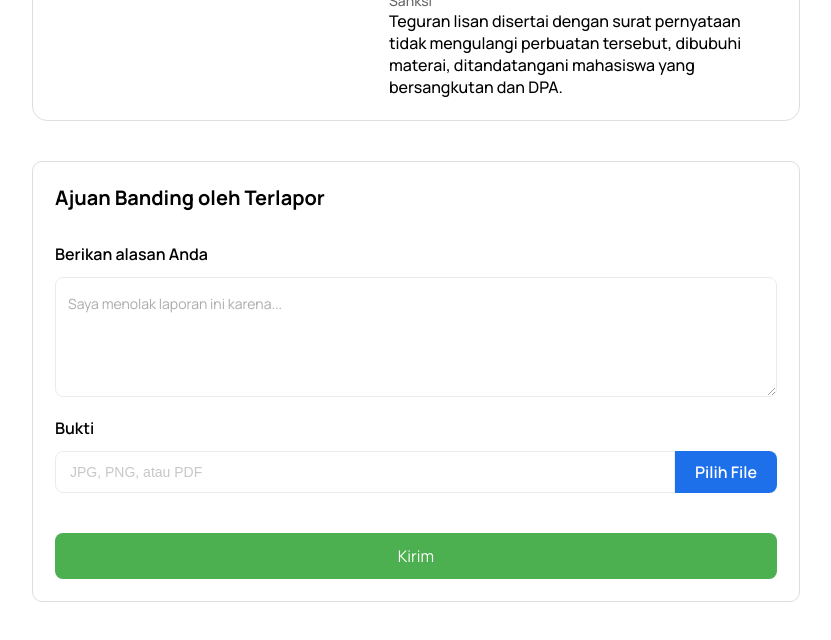
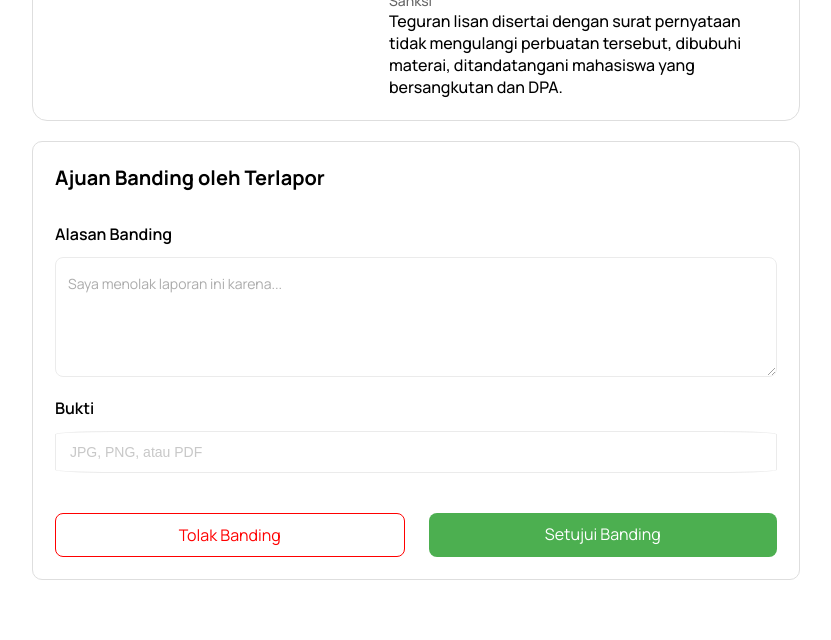
Before and after one commit to irsyaddani/slicing-tatib, a plain HTML site: page Web Tatib/Page Admin/detail_pelaporan_admin/detail_pelaporan_admin.html in a window 1280 px wide. Shown: the part 526-1166 px from the top of the page, without its empty margins (224-1055 px from the left). Drawn offline with Linux system fonts and the light colour scheme.

Commit message:
verif banding - admin

```diff
--- a/Web Tatib/Page Admin/detail_pelaporan_admin/detail_pelaporan_admin.html
+++ b/Web Tatib/Page Admin/detail_pelaporan_admin/detail_pelaporan_admin.html
@@ -115,19 +115,12 @@
 
             <!-- INI AJUAN BANDING OLEH TERLAPOR -->
             <div class="ajuan-banding">
-                <!-- <div class="title" style="font-size: 20px; font-weight: 800;">
-                            Ajukan Banding
-                        </div> -->
                 <div class="title-row">
                     Ajuan Banding oleh Terlapor
                 </div>
                 <div class="isi-form-banding">
                     <div class="container-alasan">
-                        <!-- <div class="title-form-banding" style="font-size: 16px; font-weight: 600;">
-                                    Berikan alasan Anda*
-                                </div> -->
-                        <p style="font-weight: var(--font-weight-manrope-semibold);">Berikan alasan Anda</p>
-                        <!-- <input type="text" placeholder="Saya menolak laporan ini karena..." class="field_alasan" style="font-size: 14px; opacity: 40%;"> -->
+                        <p style="font-weight: var(--font-weight-manrope-semibold);">Alasan Banding</p>
                         <textarea name="" id="alasan-banding" cols="30" rows="10" placeholder="Saya menolak laporan ini karena..."
                             class="field-alasan"
                             style=" font-family: var( --font-manrope); font-size: var(--font-size-sm); opacity: 60%;"></textarea>
@@ -136,18 +129,20 @@
                         <p style="font-weight: var(--font-weight-manrope-semibold);">Bukti</p>
                         <label for="input-file">
                             <div class="div" style="display: flex;">
-                                <input type="text" id="file-name" value="JPG, PNG, atau PDF" style="font-size: 14px; opacity: 60%;"
+                                <input type="text" id="file-name" value="JPG, PNG, atau PDF" style="font-size: 14px; opacity: 60%; border-radius: 8%;"
                                     disabled>
-                                <div class="btn-unggah">
-                                    Pilih File
-                                </div>
                             </div>
                             <input type="file" id="input-file">
                         </label>
                     </div>
                 </div>
-                <div class="btn-kirim">
-                    <div class="value-btn">Kirim</div>
+                <div class="button-container">
+                    <div class="button" style="color: red; border: 1px solid red; background-color: white;">
+                        <div class="value-btn">Tolak Banding</div>
+                    </div>
+                    <div class="button">
+                        <div class="value-btn">Setujui Banding</div>
+                    </div>
                 </div>
             </div>
     </div>
--- a/Web Tatib/Style.css
+++ b/Web Tatib/Style.css
@@ -1032,7 +1032,7 @@ button:hover {
     flex-direction: column;
     width: 60%;
     margin: 113px auto;
-    gap: 40px;
+    gap: 20px;
 
 }
 
```
Also changed, not shown: Web Tatib/Page Admin/edit_data_mhs/edit_data_mhs.html (+1 -1 lines), Web Tatib/Page Admin/homepage-admin/homepage.html (+1 -2 lines), Web Tatib/Page Mahasiswa/ajukan_banding/ajukan_banding.html (+0 -10 lines), Web Tatib/Page Mahasiswa/detail_pelanggaran/detail_pelanggaran.html (+0 -20 lines).
